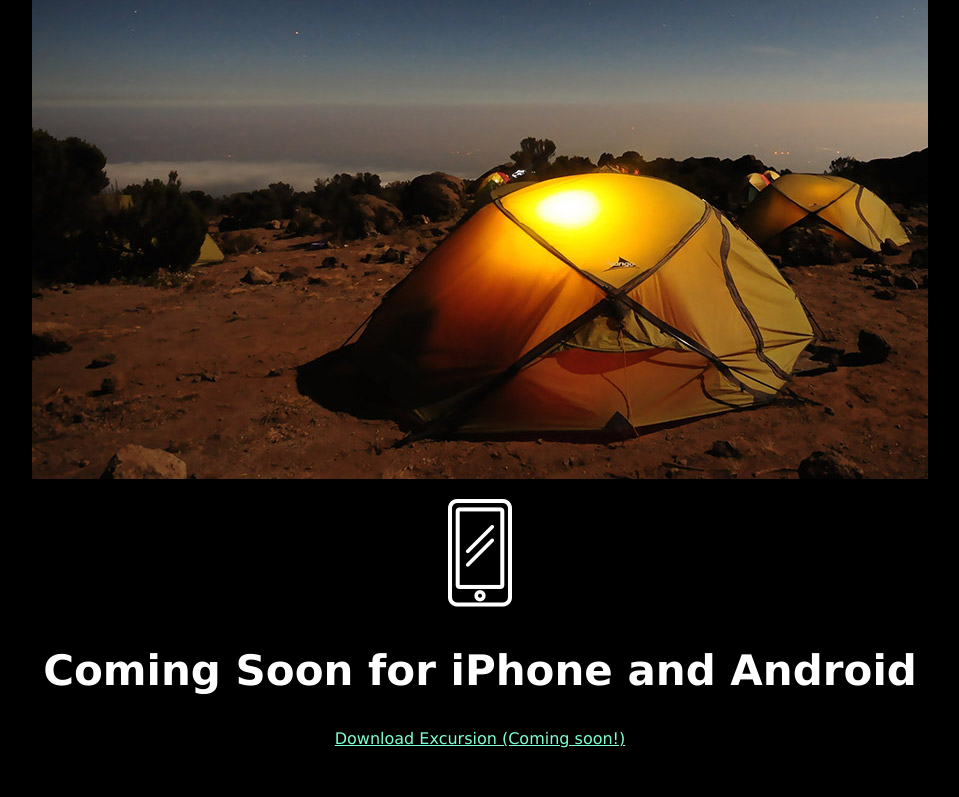
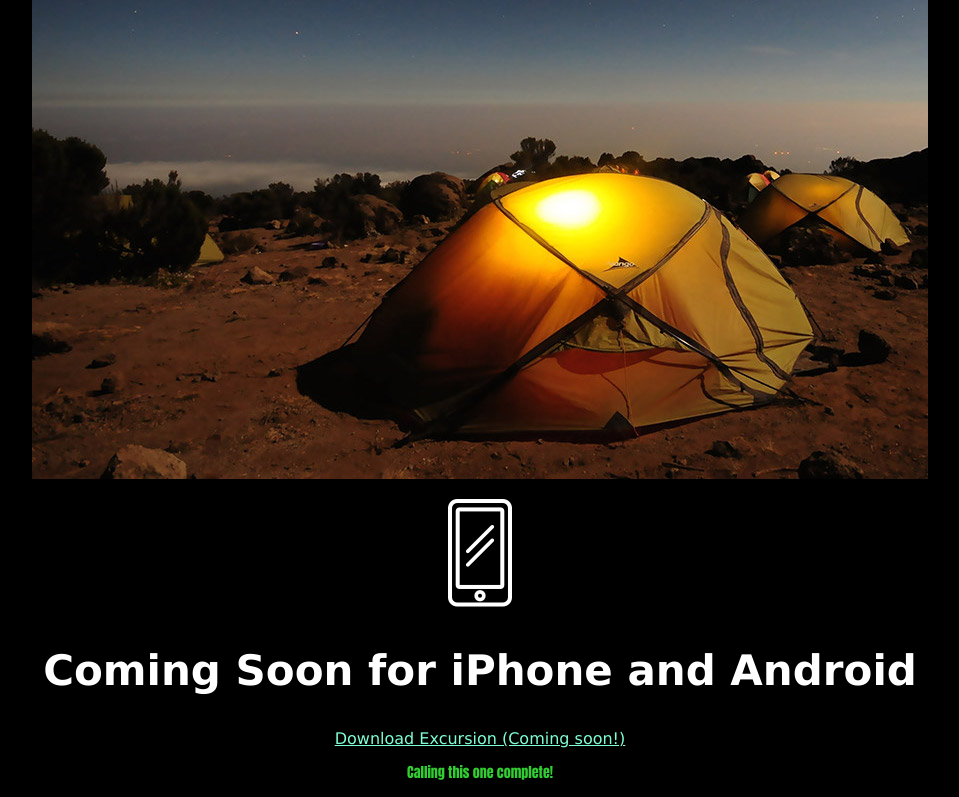
Before and after one commit to taratyoung/excursion, a plain HTML site: page index.html in a window 1280 px wide. Shown: the part 1154-1951 px from the top of the page, without its empty margins (160-1119 px from the left). Before the commit the page ends 1910 px from the top, so only its background shows below. Drawn offline with Linux system fonts and the light colour scheme.

Commit message:
Completed no more changes.

```diff
--- a/index.html
+++ b/index.html
@@ -27,7 +27,7 @@
     <h2 class="section">Coming Soon for iPhone and Android</h2>
 
     <a href="https://www.apple.com/" target="_blank">Download Excursion (Coming soon!)</a>
-
+    <p class id="complete">Calling this one complete!</p>
   </body>
 
 </html>
--- a/resources/css/style.css
+++ b/resources/css/style.css
@@ -28,3 +28,9 @@ body {
   font-size: 21px;
   font-family: Verdana;
 }
+
+#complete {
+  color: Limegreen;
+  font-size: 14px;
+  font-family: Impact;
+}
```
Also changed, not shown: 1 other file.
